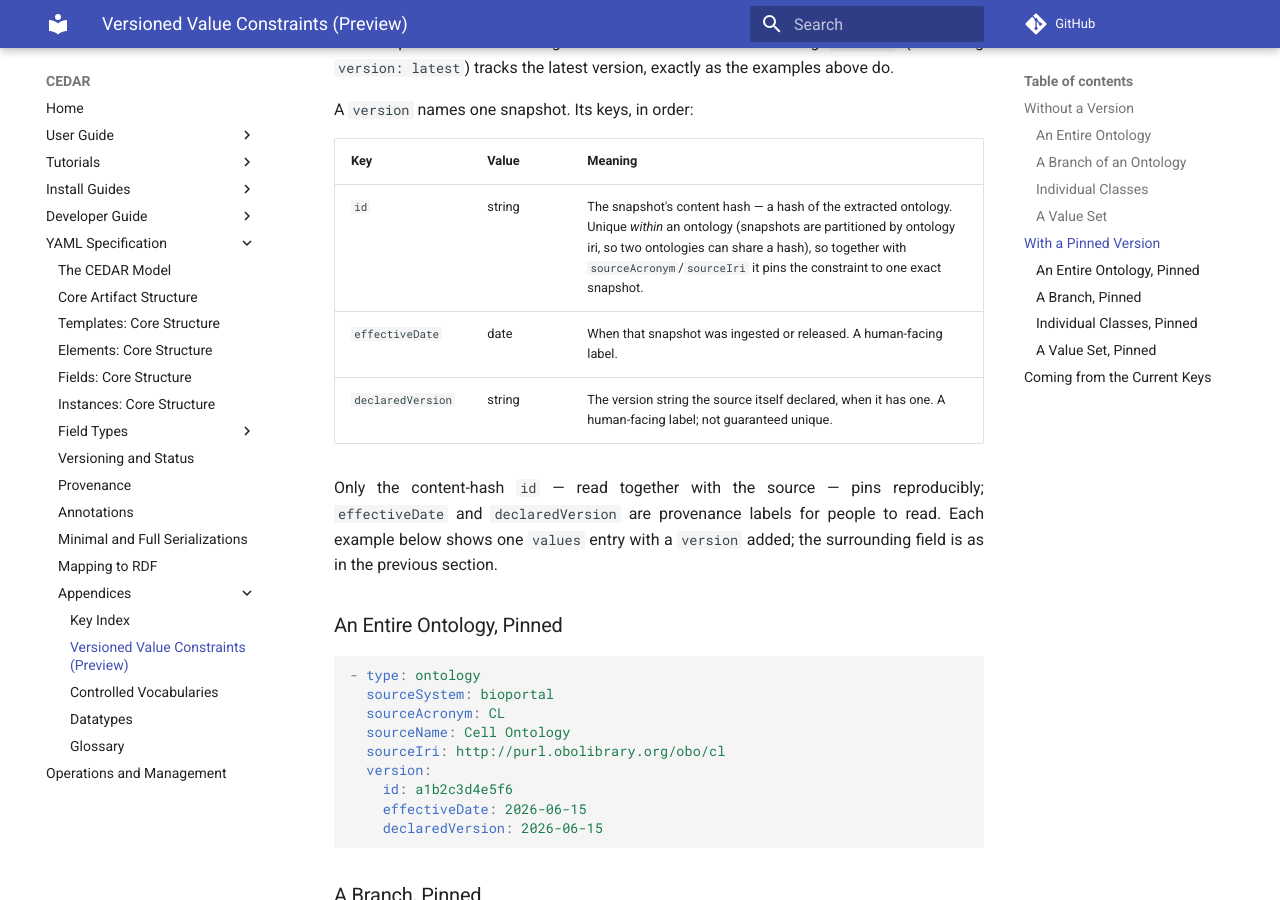
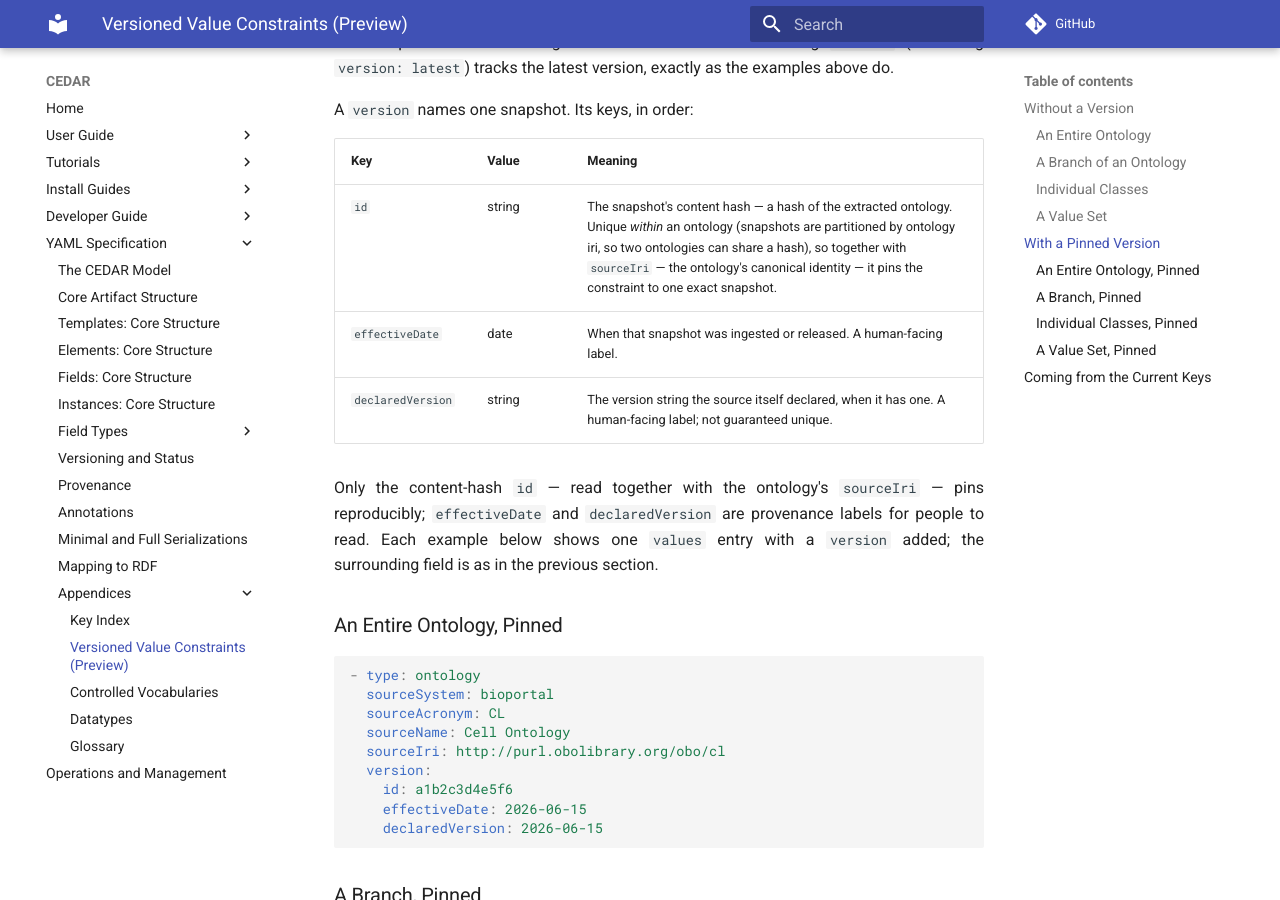
Before and after one commit to metadatacenter/cedar-mkdocs, an MkDocs documentation site: the page built from docs/yaml-spec/appendices/versioned-value-constraints.md, in a window 1280 px wide and 900 px high, scrolled down 4255 px. Built offline with MkDocs 1.6.1 and Material for MkDocs 9.7.7, drawn with Linux system fonts in a browser that asks for light colours; comment, search, counter and statistics services are not loaded.

Commit message:
YAML preview: sourceIri alone pins the snapshot, not acronym
The ontology's canonical identity is sourceIri; the acronym is only an addressing handle.
sourceIri + version.id names one exact snapshot. Drop the misleading sourceAcronym from the
uniqueness statement (it contradicted "partitioned by ontology iri").

Co-Authored-By: Claude Opus 4.8 <noreply@anthropic.com>

```diff
--- a/docs/yaml-spec/appendices/versioned-value-constraints.md
+++ b/docs/yaml-spec/appendices/versioned-value-constraints.md
@@ -166,12 +166,12 @@ A `version` names one snapshot. Its keys, in order:
 
 | Key | Value | Meaning |
 |-----|-------|---------|
-| `id` | string | The snapshot's content hash — a hash of the extracted ontology. Unique *within* an ontology (snapshots are partitioned by ontology iri, so two ontologies can share a hash), so together with `sourceAcronym`/`sourceIri` it pins the constraint to one exact snapshot. |
+| `id` | string | The snapshot's content hash — a hash of the extracted ontology. Unique *within* an ontology (snapshots are partitioned by ontology iri, so two ontologies can share a hash), so together with `sourceIri` — the ontology's canonical identity — it pins the constraint to one exact snapshot. |
 | `effectiveDate` | date | When that snapshot was ingested or released. A human-facing label. |
 | `declaredVersion` | string | The version string the source itself declared, when it has one. A human-facing label; not guaranteed unique. |
 
-Only the content-hash `id` — read together with the source — pins reproducibly; `effectiveDate` and
-`declaredVersion` are provenance labels for people to read. Each example below shows one `values` entry with a `version` added; the
+Only the content-hash `id` — read together with the ontology's `sourceIri` — pins reproducibly;
+`effectiveDate` and `declaredVersion` are provenance labels for people to read. Each example below shows one `values` entry with a `version` added; the
 surrounding field is as in the previous section.
 
 ### An Entire Ontology, Pinned
```
